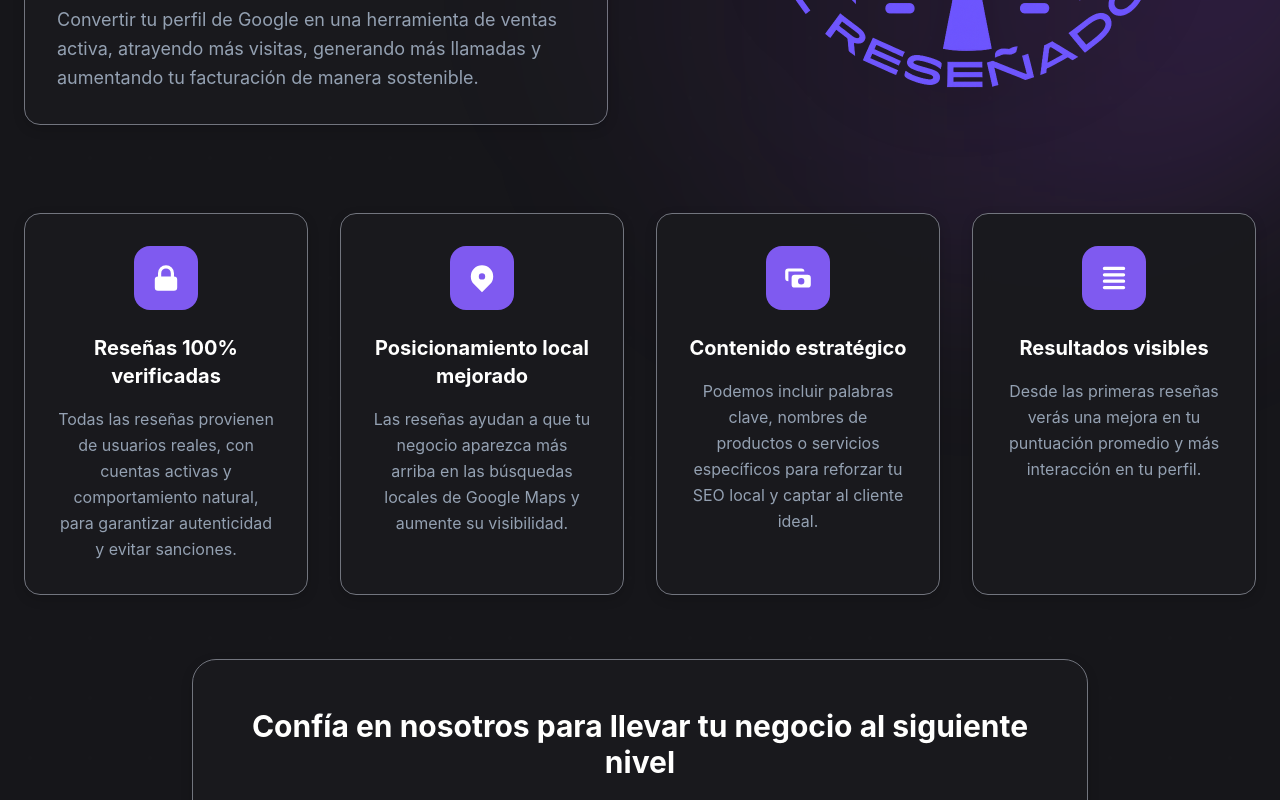
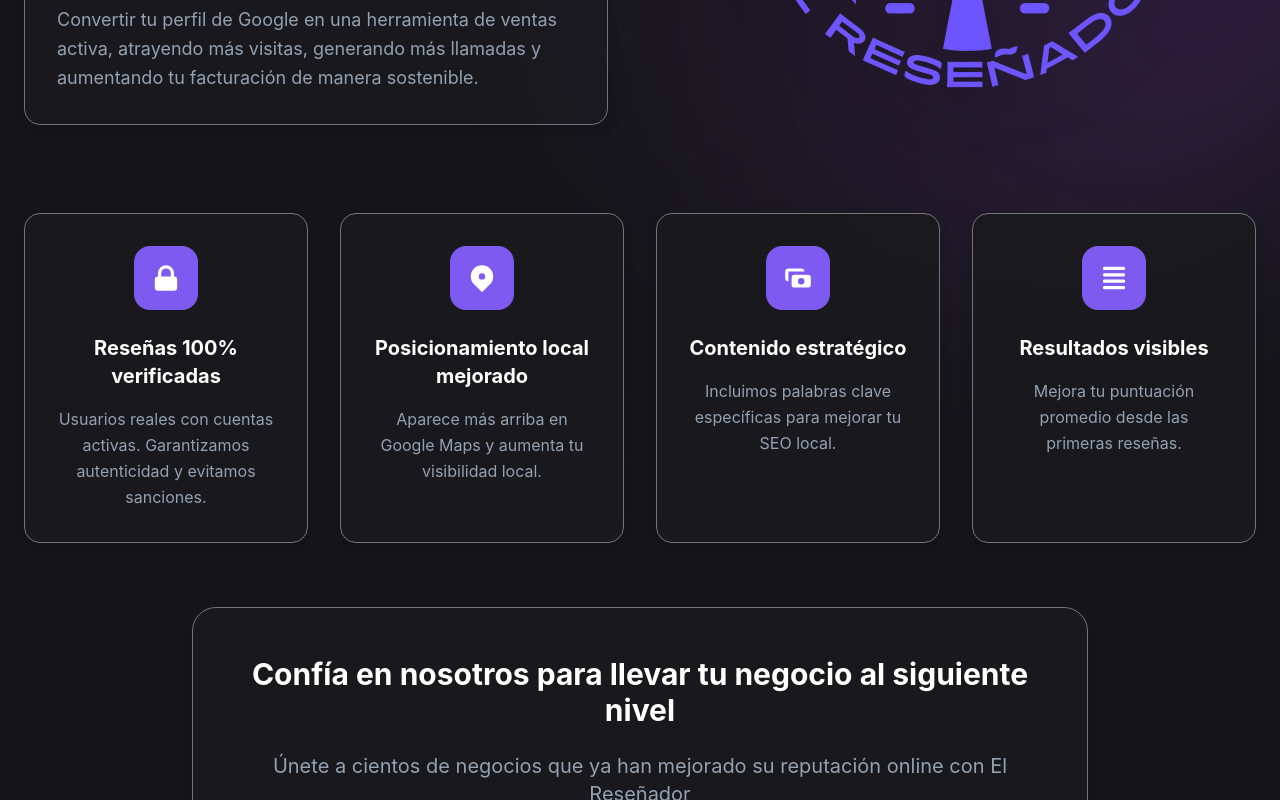
Before and after one commit to AXELRAYO990/ElRESENADOR, a React (Vite) app: page / in a window 1280 px wide. Shown: the part 2000-2800 px from the top of the page. Built offline with nearby package versions, Linux system fonts and the light colour scheme.

Commit message:
Simplificado texto de cards de beneficios en sección About Us - más corto y directo

```diff
--- a/src/App.tsx
+++ b/src/App.tsx
@@ -35,7 +35,7 @@ function App() {
             {/* Desktop CTA Button */}
             <div className="hidden md:block">
               <a href="https://wa.me/34632425771?text=Hola,%20me%20interesa%20una%20consulta%20gratuita%20para%20mejorar%20mi%20reputación%20online" target="_blank" rel="noopener noreferrer" className="btn-elegant px-6 py-2 font-semibold">
-                Consulta Gratuita
+              Reseña Gratuita
               </a>
             </div>
 
@@ -238,8 +238,7 @@ function App() {
               </div>
               <h3 className="text-xl font-bold text-headline mb-4 text-center">Reseñas 100% verificadas</h3>
               <p className="text-paragraph text-center leading-relaxed">
-                Todas las reseñas provienen de usuarios reales, con cuentas activas y comportamiento natural,
-                para garantizar autenticidad y evitar sanciones.
+                Usuarios reales con cuentas activas. Garantizamos autenticidad y evitamos sanciones.
               </p>
             </div>
 
@@ -251,8 +250,7 @@ function App() {
               </div>
               <h3 className="text-xl font-bold text-headline mb-4 text-center">Posicionamiento local mejorado</h3>
               <p className="text-paragraph text-center leading-relaxed">
-                Las reseñas ayudan a que tu negocio aparezca más arriba en las búsquedas locales de Google Maps
-                y aumente su visibilidad.
+                Aparece más arriba en Google Maps y aumenta tu visibilidad local.
               </p>
             </div>
 
@@ -264,8 +262,7 @@ function App() {
               </div>
               <h3 className="text-xl font-bold text-headline mb-4 text-center">Contenido estratégico</h3>
               <p className="text-paragraph text-center leading-relaxed">
-                Podemos incluir palabras clave, nombres de productos o servicios específicos para reforzar
-                tu SEO local y captar al cliente ideal.
+                Incluimos palabras clave específicas para mejorar tu SEO local.
               </p>
             </div>
 
@@ -277,8 +274,7 @@ function App() {
               </div>
               <h3 className="text-xl font-bold text-headline mb-4 text-center">Resultados visibles</h3>
               <p className="text-paragraph text-center leading-relaxed">
-                Desde las primeras reseñas verás una mejora en tu puntuación promedio y más interacción
-                en tu perfil.
+                Mejora tu puntuación promedio desde las primeras reseñas.
               </p>
             </div>
           </div>
```
